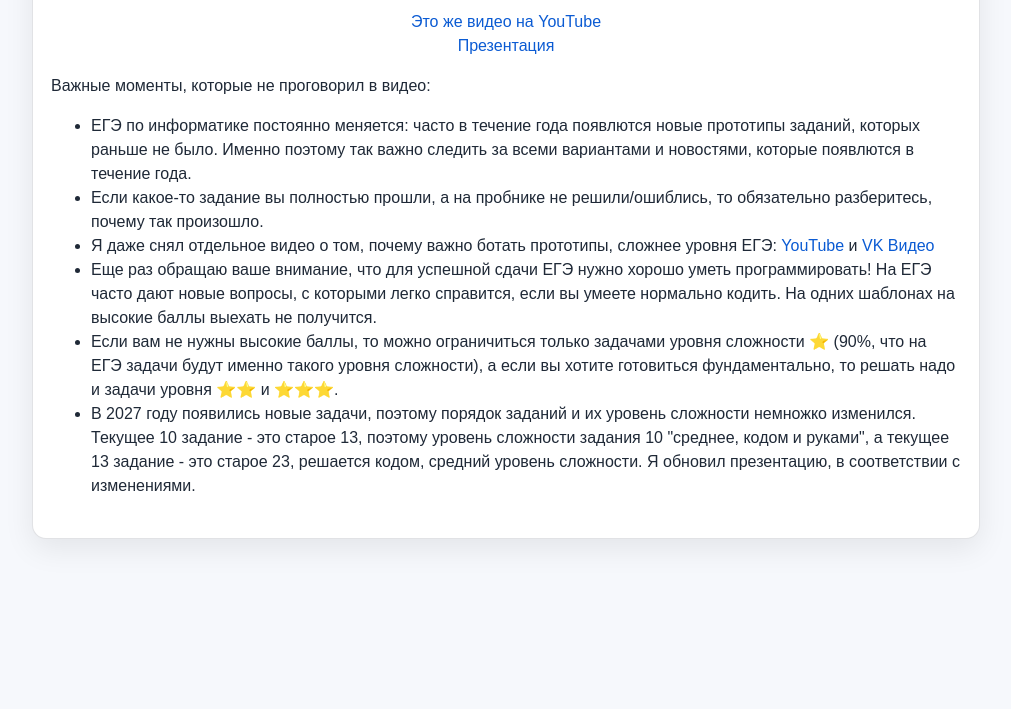
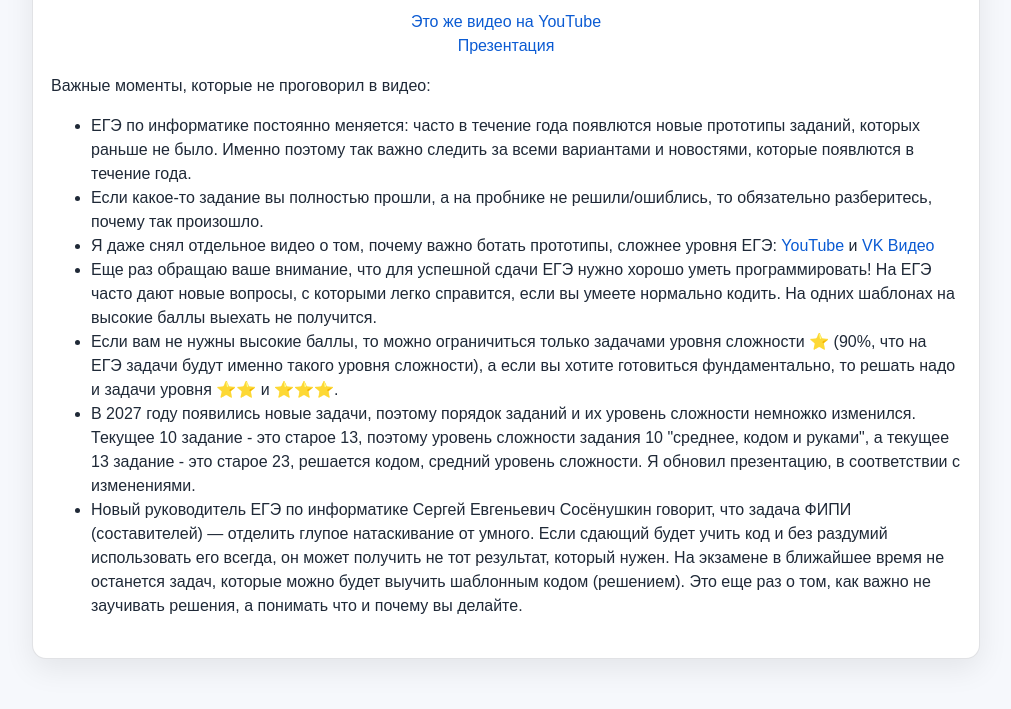
Before and after one commit to danilov0artem/kege2, a Jekyll site: the page built from tasks/about_site.html, in a window 1280 px wide. Shown: the part 596-1305 px from the top of the page, without its empty margins (134-1145 px from the left). Built offline with Jekyll 4.4.1, drawn with Linux system fonts in a browser that asks for light colours; before the commit the page ends 1185 px from its top, so only the background shows below that.

Commit message:
update
Задание 10: импортированы задачи 18955, 14650, 14359 (не было в БД api.kege2.ru,
из-за чего блоки 10-12 не рендерились), пересобрана сборка страницы.
Также правка about_site.html.

Co-Authored-By: Claude Opus 5 <noreply@anthropic.com>
Claude-Session: https://claude.ai/code/session_01NvwQEfTXG1VccEMc7jiVFQ

```diff
--- a/tasks/about_site.html
+++ b/tasks/about_site.html
@@ -42,6 +42,13 @@ description: "Как самостоятельно подготовиться к
           старое 13, поэтому уровень сложности задания 10 "среднее, кодом и руками", а текущее 13 задание - это старое 23, решается кодом, средний
           уровень сложности. Я обновил презентацию, в соответствии с изменениями.
         </li>
+        <li>
+          Новый руководитель ЕГЭ по информатике Сергей Евгеньевич Сосёнушкин говорит, что задача ФИПИ (составителей) — отделить
+          глупое натаскивание от умного.
+          Если сдающий будет учить код и без раздумий использовать его всегда, он может получить не тот результат, который нужен.
+          На экзамене в ближайшее время не останется задач, которые можно будет выучить шаблонным кодом (решением). Это еще раз о том,
+          как важно не заучивать решения, а понимать что и почему вы делайте.
+        </li>
       </ul>
     </div>
   </div>
--- a/tasks/task10/task10.html
+++ b/tasks/task10/task10.html
@@ -6,7 +6,7 @@ description: "Задание 10 ЕГЭ по информатике."
 ---
 <script>
     window.TASK_PAGE_CONFIG = {
-      bundleUrl: "https://api.kege2.ru/api/bundle/task10.5b2509bc.json",
+      bundleUrl: "https://api.kege2.ru/api/bundle/task10.40114ad9.json",
       pageTitle: "Задание 10",
       localTasksUrl: "task10-other.json",
       themes: [
```
